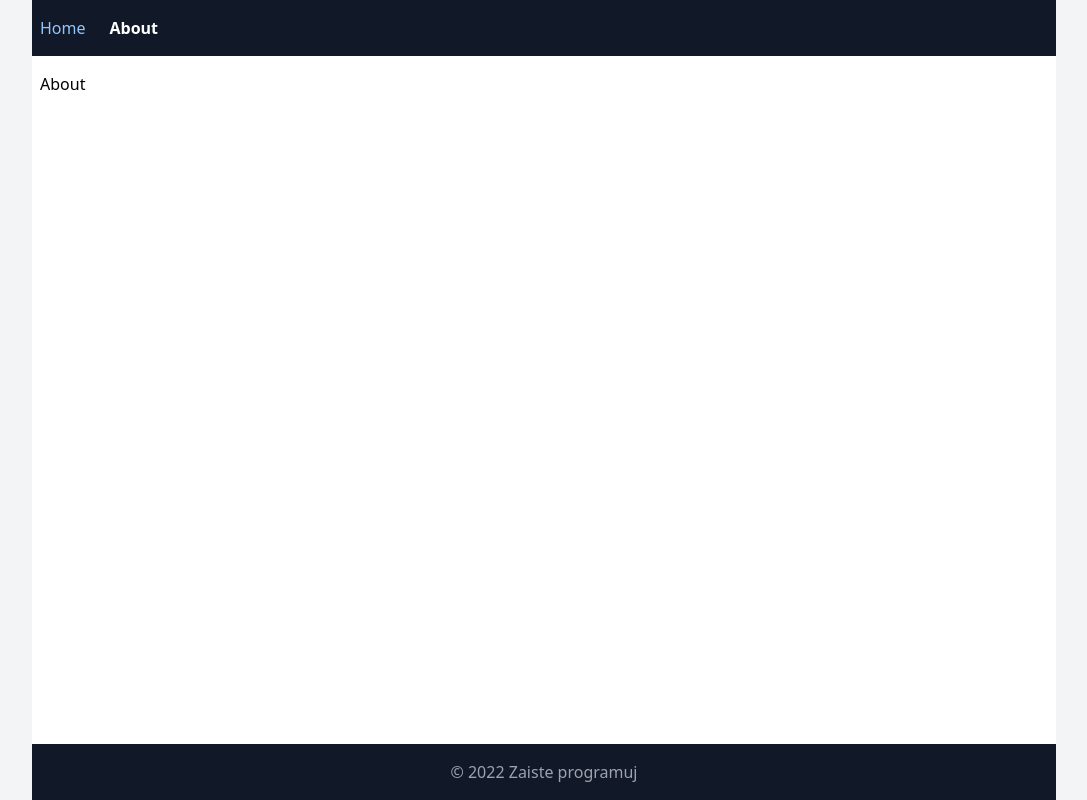
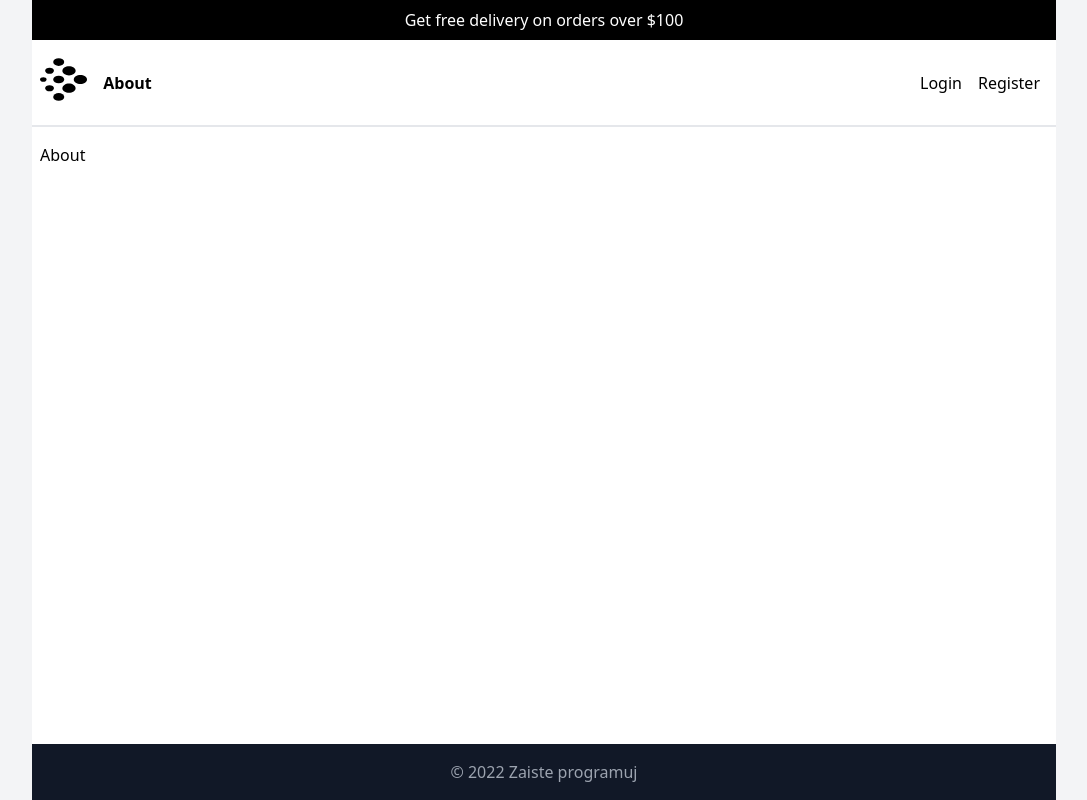
Before and after one commit to pankominek/zaiste-shop, a Next.js app: page /about in a window 1280 px wide. Shown: the whole page, without its empty margins (96-1183 px from the left). Built offline with nearby package versions, Linux system fonts and the light colour scheme.

Commit message:
Refactor Header & add data header in index / about

```diff
--- a/components/Header.tsx
+++ b/components/Header.tsx
@@ -1,22 +1,28 @@
-import { NavItem } from "./NavItem";
+import { Navbar } from "./Navbar";
+import { Topbar } from "./Topbar";
 
-interface HeaderProp {
-  navItems: Array<{
-    name: string;
-    path: string;
-  }>;
+interface HeaderProps {
+  data: {
+    navbar: {
+      items: Array<{
+        name: string;
+        path: string;
+      }>;
+    };
+    topbar: {
+      status: boolean;
+      text: string;
+    };
+  };
 }
 
-export const Header = ({ navItems }: HeaderProp) => {
+export const Header = ({ data }: HeaderProps) => {
   return (
-    <header className="bg-gray-900 text-white mx-auto w-full max-w-5xl py-4 px-2">
-      <nav>
-        <ul className="flex">
-          {navItems.map((item, index) => (
-            <NavItem key={index} name={item.name} path={item.path} />
-          ))}
-        </ul>
-      </nav>
+    <header className="mx-auto w-full max-w-5xl">
+      {data.topbar.status && data.topbar.text.length > 0 && (
+        <Topbar text={data.topbar.text} />
+      )}
+      <Navbar navItems={data.navbar.items} />
     </header>
   );
 };
--- a/components/NavItem.tsx
+++ b/components/NavItem.tsx
@@ -8,12 +8,10 @@ interface NavItemProps {
 
 export const NavItem = ({ name, path }: NavItemProps) => {
   const router = useRouter();
-
-  const isSelected =
-    router.pathname === path ? "selected cursor-default" : "text-blue-300";
+  const isSelected = router.pathname === path ? "selected cursor-default" : "hover:text-blue-500";
 
   return (
-    <li className="mr-6">
+    <li className="mx-2">
       <Link href={path}>
         <a className={isSelected}>{name}</a>
       </Link>
--- /dev/null
+++ b/components/Navbar.tsx
@@ -0,0 +1,28 @@
+import { Logo } from "./Logo";
+import { NavItem } from "./NavItem";
+
+interface NavItemProps {
+  navItems: Array<{
+    name: string;
+    path: string;
+  }>;
+}
+
+export const Navbar = ({ navItems }: NavItemProps) => {
+  return (
+    <nav className="flex py-4 px-2 bg-white border-b-2">
+      <Logo />
+      <div className="flex justify-between items-center w-full ml-2">
+        <ul className="flex">
+          {navItems.map((item, index) => (
+            <NavItem key={index} name={item.name} path={item.path} />
+          ))}
+        </ul>
+        <ul className="flex">
+          <NavItem name={"Login"} path={"/login"} />
+          <NavItem name={"Register"} path={"/register"} />
+        </ul>
+      </div>
+    </nav>
+  );
+};
--- a/pages/about.tsx
+++ b/pages/about.tsx
@@ -2,14 +2,19 @@ import { Footer } from "../components/Footer";
 import { Header } from "../components/Header";
 
 const About = () => {
-  const navItems = [
-    { name: "Home", path: "/" },
-    { name: "About", path: "/about" },
-  ];
+  const dataHeader = {
+    navbar: {
+      items: [{ name: "About", path: "/about" }],
+    },
+    topbar: {
+      text: "Get free delivery on orders over $100",
+      status: true,
+    },
+  };
 
   return (
     <div className="flex flex-col min-h-screen">
-      <Header navItems={navItems} />
+      <Header data={dataHeader} />
       <main className="bg-white-100 mx-auto w-full max-w-5xl flex-grow bg-white py-4 px-2">
         <h2>About</h2>
       </main>
--- a/pages/index.tsx
+++ b/pages/index.tsx
@@ -2,15 +2,20 @@ import { Footer } from "../components/Footer";
 import { Header } from "../components/Header";
 
 const Home = () => {
-  const navItems = [
-    { name: "Home", path: "/" },
-    { name: "About", path: "/about" },
-  ];
+  const dataHeader = {
+    navbar: {
+      items: [{ name: "About", path: "/about" }],
+    },
+    topbar: {
+      text: "Get free delivery on orders over $100",
+      status: true,
+    },
+  };
 
   return (
     <div className="flex flex-col min-h-screen">
-      <Header navItems={navItems} />
-      <main className="bg-white-100 mx-auto w-full  max-w-5xl flex-grow bg-white py-4 px-2">
+      <Header data={dataHeader} />
+      <main className="bg-white-100 mx-auto w-full max-w-5xl flex-grow bg-white py-4 px-2">
         <h2>Home</h2>
       </main>
       <Footer />
```
